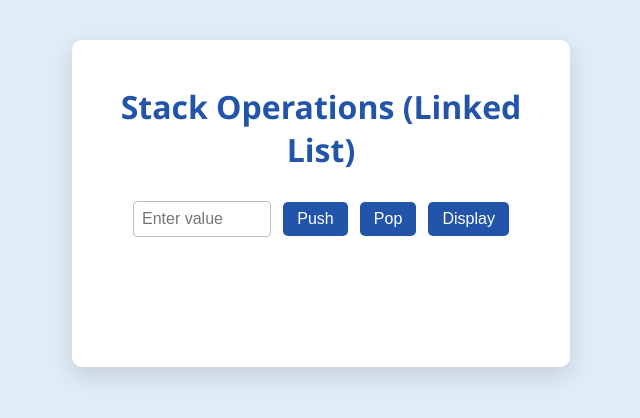
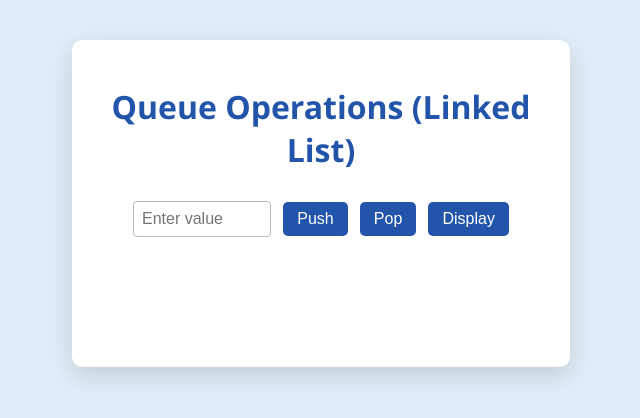
Before and after one commit to annampaul27/Stack-web, a plain HTML site: page index.html in a window 1280 px wide. Shown: the whole page, without its empty margins (319-959 px from the left). Drawn offline with Linux system fonts and the light colour scheme.

Commit message:
Change header from 'Stack' to 'Queue' operations

```diff
--- a/index.html
+++ b/index.html
@@ -7,7 +7,7 @@
 </head>
 <body>
     <div class="container">
-        <h1>Stack Operations (Linked List)</h1>
+        <h1>Queue Operations (Linked List)</h1>
         <div class="stack-controls">
             <input type="number" id="stackValue" placeholder="Enter value" />
             <button onclick="handlePush()">Push</button>
```
